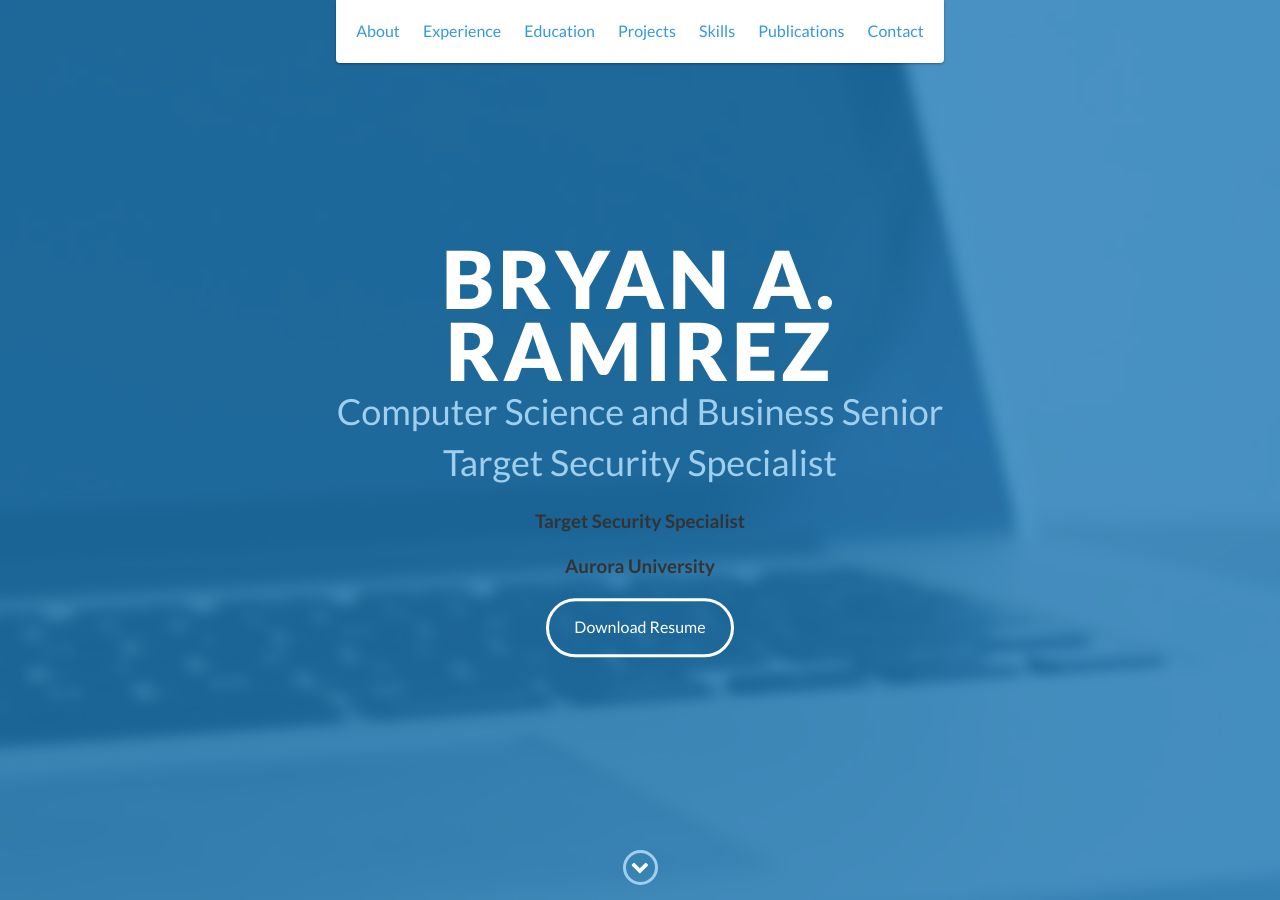
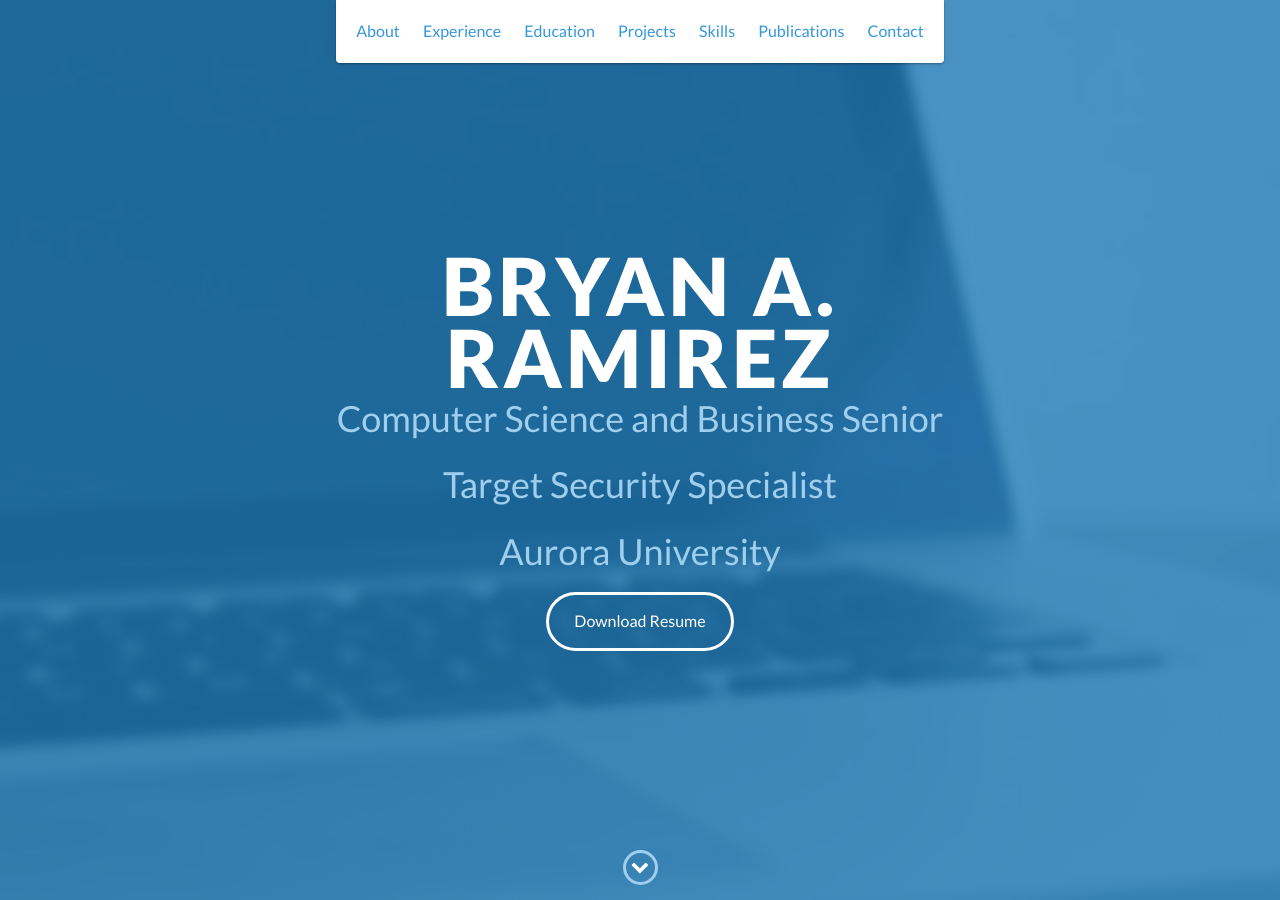
Before and after one commit to Bart35/bramirez04_github.io, a Jekyll site: the page index.html, which Jekyll copies as it is, in a window 1280 px wide and 900 px high. Built offline with Jekyll 4.4.1, drawn with Linux system fonts in a browser that asks for light colours.

Commit message:
Update index.html

```diff
--- a/index.html
+++ b/index.html
@@ -52,9 +52,9 @@
     <div id="lead">
         <div id="lead-content">
             <h1>Bryan A. Ramirez</h1>
-            <h2>Computer Science and Business Senior<br>Target Security Specialist</h2>
-            <h3>Target Security Specialist</h3>
-            <h3>Aurora University</h3>
+            <h2>Computer Science and Business Senior</h2>
+            <h2>Target Security Specialist</h2>
+            <h2>Aurora University </h2>
             <a href="#" class="btn-rounded-white">Download Resume</a>
         </div>
         <!-- End #lead-content -->
```
